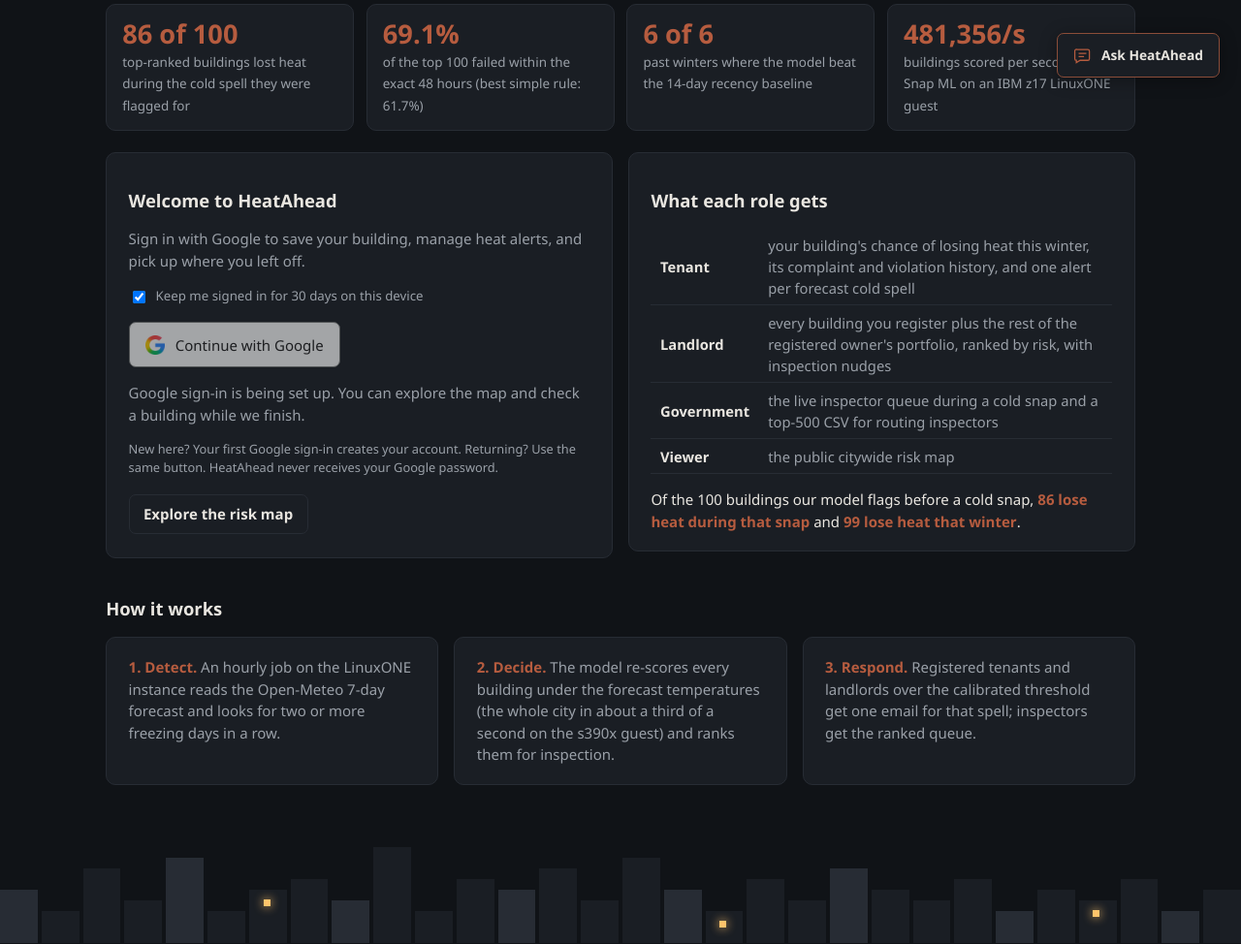
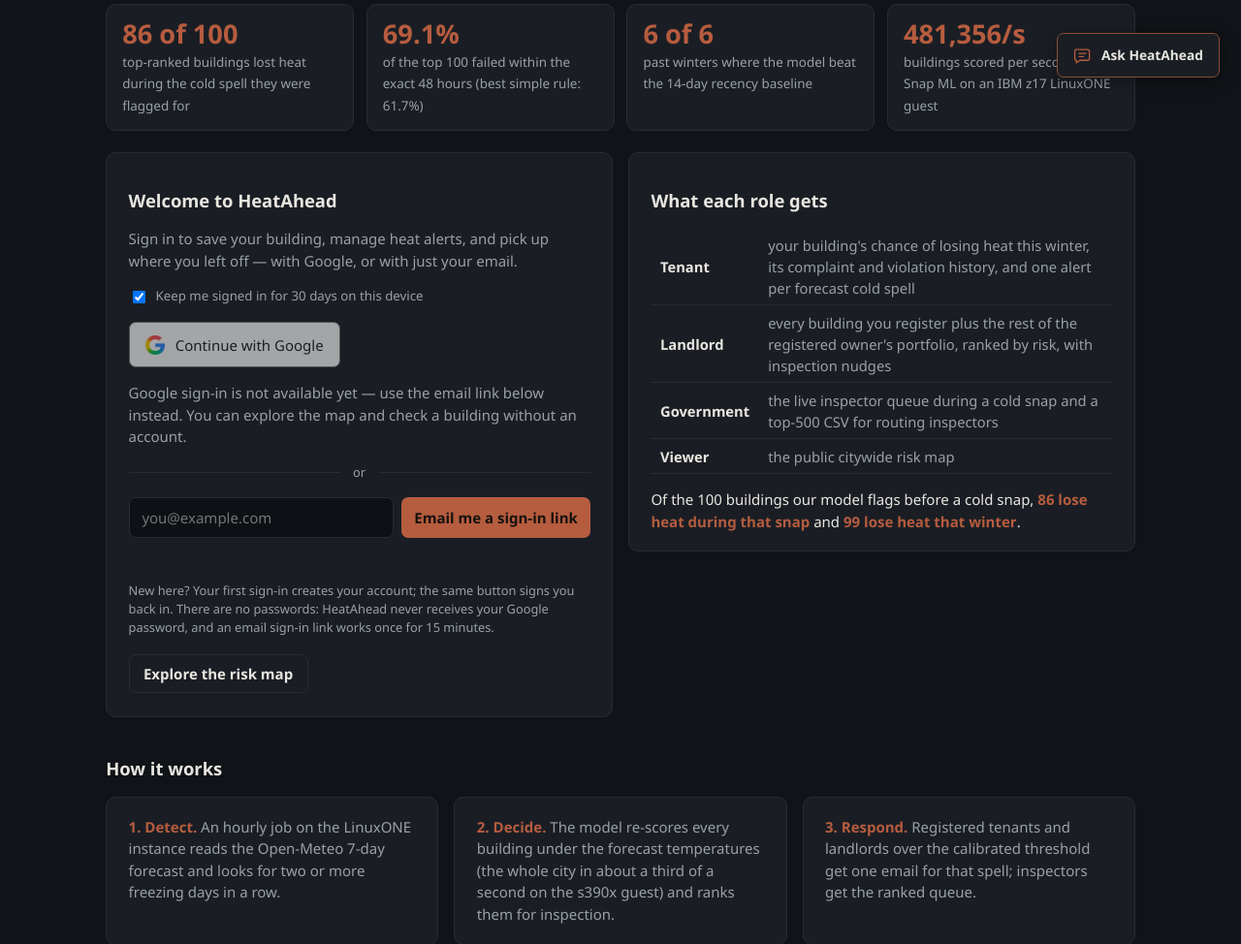
Before and after one commit to Tanneywanney25/ibm_submission, a Flask app: page / in a window 1280 px wide. Shown: the part 700-1674 px from the top of the page at 97% size. Run offline with Flask 3, Linux system fonts and the light colour scheme; some libraries are stand-ins or nearby versions.

Commit message:
T14: passwordless email sign-in and an honest cursor on unconfigured sign-in
Why: the Google button sat disabled with a perpetual wait cursor (the Vercel
project has no FLASK_SECRET_KEY or Google OAuth variables, so configured() is
false), and Google was the only way in. Accounts now also work with just an
email address, with no passwords anywhere.

- account_auth.py: POST /api/auth/email sends a signed one-use sign-in link
  (15 minutes, per-worker send budget); GET /api/auth/email/callback verifies
  it, consumes its nonce one-use on the durable backend (fail-closed 503 when
  unreachable) and establishes the same signed session Google uses. New
  email_configured()/email_ready surfaced in /api/auth/session, /api/health
  and templates.
- app.py: LITE forwards the send and the nonce consumption to the instance
  over the existing signed website-to-backend protocol (new FULL endpoints
  /api/account/email_link and /api/account/email_consume, 403 for anything
  unsigned; links must point at the instance's own SITE_URL); FULL/local
  sends directly through mailer. consume_account_nonce takes a ttl.
  Unsubscribe no longer assumes Google-only sign-in.
- mailer.py: sign_in_email message.
- index.html: email form beside the Google button, shared remember choice;
  an unconfigured method shows cursor:not-allowed and says it is being set
  up instead of looking like it is loading forever.
- tests: 4 new cases (local round trip + replay + register as an email
  account, short session + 429 budget, unconfigured/Vercel-alone fail
  closed, full forwarded send/consume through a backend app) - 25/25 green.
- docs: VERCEL.md section 3 rows and section 10; task board T14 row.

Email sign-in stays 503 on production until FLASK_SECRET_KEY is set in
Vercel and on the instance and ~/heatahead/site is pulled and restarted;
/api/health reports email_sign_in.

Co-Authored-By: Claude Fable 5 <noreply@anthropic.com>

```diff
--- a/web/app.py
+++ b/web/app.py
@@ -232,7 +232,7 @@ def forward(method, path, **kw):
         body = (json.dumps(kw.pop("json"), separators=(",", ":"), ensure_ascii=False).encode()
                 if "json" in kw else b"")
         target, headers, nonce = account_auth.signed_forward(
-            method, path, account_auth.user(), body, kw.pop("params", None))
+            method, path, kw.pop("actor", None) or account_auth.user(), body, kw.pop("params", None))
         if body:
             headers["Content-Type"] = "application/json"
         r = requests.request(method, f"{FORWARD_URL}{target}", data=body or None,
@@ -245,14 +245,45 @@ def forward(method, path, **kw):
         return None
 
 
-def consume_account_nonce(nonce):
+def consume_account_nonce(nonce, ttl=90):
     con = db()
     now = int(time.time())
     con.execute("DELETE FROM account_request_nonces WHERE expires < ?", (now,))
     cur = con.execute("INSERT OR IGNORE INTO account_request_nonces(nonce, expires) VALUES (?, ?)",
-                      (nonce, now + 90))
+                      (nonce, now + ttl))
     con.commit()
     return cur.rowcount == 1
+
+
+# ------------------------------------------------------- email sign-in (T14)
+# The website signs a one-use 15-minute link; only the durable backend sends
+# the email (instance SMTP) and consumes the link's nonce. No passwords exist.
+def send_sign_in_link(email, link):
+    if FORWARD_URL:
+        sent = forward("POST", "/api/account/email_link", json=dict(link=link),
+                       actor=account_auth.email_identity(email))
+        return sent is not None and sent[1] == 200
+    if ON_VERCEL:
+        return False
+    msg = mailer.sign_in_email(email, link)
+    threading.Thread(target=mailer.send, args=(msg,), daemon=True).start()
+    return True
+
+
+def consume_sign_in_nonce(nonce, email):
+    """True = fresh, False = already used, None = backend unavailable (fail closed)."""
+    if FORWARD_URL:
+        sent = forward("POST", "/api/account/email_consume", json=dict(nonce=nonce),
+                       actor=account_auth.email_identity(email))
+        if sent is None or sent[1] != 200:
+            return None
+        try:
+            return bool(json.loads(sent[0]).get("fresh"))
+        except (ValueError, TypeError, AttributeError):
+            return None
+    if ON_VERCEL:
+        return None
+    return consume_account_nonce("email-link:" + nonce, ttl=account_auth.EMAIL_LINK_MAX_AGE)
 
 
 # ------------------------------------------------------------------ helpers
@@ -440,6 +471,7 @@ def api_health():
                built_at=META.get("built_at"),
                account_protocol=1 if len(app.secret_key or "") >= 32 else None,
                google_sign_in=account_auth.configured(),
+               email_sign_in=account_auth.email_configured(),
                registrations_to="linuxone" if FORWARD_URL else
                ("unavailable (configure REGISTER_FORWARD_URL)" if ON_VERCEL else f"sqlite on {HOST}"))
     if MODE == "full" or not FORWARD_URL:
@@ -589,11 +621,13 @@ def api_live_start():
 def unsubscribe():
     actor = account_auth.user()
     if not actor:
-        return redirect("/api/auth/google?" + requests.compat.urlencode({"next": request.full_path.rstrip("?")}))
+        if account_auth.configured():
+            return redirect("/api/auth/google?" + requests.compat.urlencode({"next": request.full_path.rstrip("?")}))
+        return redirect("/")     # sign in (Google or email link) from the home page first
     email = (request.args.get("email") or actor["email"]).strip().lower()
     if email != actor["email"]:
         return render_template("auth_message.html", title="Unsubscribe",
-                               message="Sign in with the Google account that received this alert."), 403
+                               message="Sign in with the account that received this alert."), 403
     raw = request.args.get("bbl")
     bbl = clean_bbl(raw) if raw else None
     if raw and bbl is None:
@@ -627,6 +661,34 @@ def api_remove_registration():
     if request.form:
         return redirect("/")
     return jsonify(ok=True, removed=cur.rowcount)
+
+
+@app.post("/api/account/email_link")
+def api_account_email_link():
+    """Instance side of email sign-in: mail the website's signed link. Only the
+    signed website-to-backend protocol may call this, never a browser session."""
+    if not getattr(g, "account_proxy_nonce", None):
+        return jsonify(error="This endpoint accepts only signed website requests."), 403
+    b = request.get_json(silent=True) or {}
+    link = str(b.get("link") or "")
+    if len(link) > 2000 or not link.startswith(mailer.SITE_URL + "/api/auth/email/callback?"):
+        return jsonify(error="invalid sign-in link"), 400
+    msg = mailer.sign_in_email(account_auth.user()["email"], link)
+    threading.Thread(target=mailer.send, args=(msg,), daemon=True).start()
+    return jsonify(ok=True)
+
+
+@app.post("/api/account/email_consume")
+def api_account_email_consume():
+    """Instance side of email sign-in: one-use consumption of a link's nonce."""
+    if not getattr(g, "account_proxy_nonce", None):
+        return jsonify(error="This endpoint accepts only signed website requests."), 403
+    b = request.get_json(silent=True) or {}
+    nonce = b.get("nonce")
+    if not isinstance(nonce, str) or not 20 <= len(nonce) <= 100:
+        return jsonify(error="invalid nonce"), 400
+    return jsonify(ok=True, fresh=consume_account_nonce(
+        "email-link:" + nonce, ttl=account_auth.EMAIL_LINK_MAX_AGE))
 
 
 @app.get("/api/my_buildings")
@@ -780,7 +842,9 @@ def api_draft_message(bbl):
     return jsonify(draft_message(p, role, address))
 
 
-account_auth.init_app(app, consume_account_nonce)
+account_auth.init_app(app, consume_account_nonce, email_backend=dict(
+    ready=lambda: not ON_VERCEL or bool(FORWARD_URL),
+    send_link=send_sign_in_link, consume=consume_sign_in_nonce))
 site_guide.init_app(app)
 
 
--- a/web/templates/index.html
+++ b/web/templates/index.html
@@ -28,6 +28,12 @@ form .row input[type=text] { width:100%; }
 .btnlink.ghost { background:transparent; color:var(--ink); border:1px solid var(--line); }
 .google-button { display:inline-flex; align-items:center; justify-content:center; gap:.7rem; background:#fff; color:#1f1f1f; border:1px solid #747775; padding:.7rem 1rem; font-weight:500; border-radius:7px; min-height:44px; }
 .google-button img { width:20px; height:20px; }
+/* a sign-in method that is not configured yet is unavailable, not "loading" */
+.google-button:disabled, .email-signin button:disabled { cursor:not-allowed; }
+.signin-or { display:flex; align-items:center; gap:.8rem; color:var(--muted); font-size:.8rem; margin:1rem 0; }
+.signin-or::before, .signin-or::after { content:""; flex:1; border-top:1px solid var(--line); }
+.email-signin { display:flex; gap:.5rem; flex-wrap:wrap; }
+.email-signin input { flex:1; min-width:180px; }
 .remember { display:flex; align-items:center; gap:.5rem; color:var(--muted); font-size:.83rem; margin:1rem 0; }
 .account-email { overflow-wrap:anywhere; }
 .saved-row { border-top:1px solid var(--line); padding:.9rem 0; }
@@ -78,7 +84,9 @@ skyline(document.getElementById('heroSky'),
   <div class="card" id="account">
     {% if account_user %}
     <h2>Your account</h2>
-    <p class="muted account-email">Signed in with Google as <b>{{ account_user.email }}</b>.</p>
+    <p class="muted account-email">Signed in
+    {{- ' with Google' if not account_user.sub.startswith('email:') }} as
+    <b>{{ account_user.email }}</b>.</p>
     <h3>Register a building</h3>
     <form id="reg" onsubmit="return register(event)" novalidate>
       <div class="roles" id="roles">
@@ -108,20 +116,34 @@ skyline(document.getElementById('heroSky'),
     sign in again. You can stop alerts from your account or any alert email.</p>
     {% else %}
     <h2>Welcome to HeatAhead</h2>
-    <p class="muted">Sign in with Google to save your building, manage heat alerts, and
-    pick up where you left off.</p>
+    <p class="muted">Sign in to save your building, manage heat alerts, and
+    pick up where you left off — with Google, or with just your email.</p>
     <form action="/api/auth/google" method="get">
       <input type="hidden" name="remember" value="0">
       <label class="remember"><input type="checkbox" name="remember" value="1" checked>
         Keep me signed in for 30 days on this device</label>
-      <button class="google-button" type="submit" {% if not google_ready %}disabled{% endif %}>
+      <button class="google-button" type="submit" {% if not google_ready %}disabled
+        title="Google sign-in is not available yet"{% endif %}>
         <img src="/static/google-g.png" alt="" width="20" height="20">Continue with Google
       </button>
     </form>
-    {% if not google_ready %}<p class="muted" role="status">Google sign-in is being set up.
-    You can explore the map and check a building while we finish.</p>{% endif %}
-    <p class="muted" style="font-size:.8rem">New here? Your first Google sign-in creates
-    your account. Returning? Use the same button. HeatAhead never receives your Google password.</p>
+    {% if not google_ready %}<p class="muted" role="status">Google sign-in is not available
+    yet{% if email_ready %} — use the email link below instead{% endif %}. You can explore
+    the map and check a building without an account.</p>{% endif %}
+    <div class="signin-or" aria-hidden="true">or</div>
+    <form class="email-signin" id="email_signin_form" novalidate>
+      <input id="email_signin" type="email" placeholder="you@example.com"
+             autocomplete="email" aria-label="Email address for a sign-in link"
+             {% if not email_ready %}disabled{% endif %}>
+      <button type="submit" {% if not email_ready %}disabled
+        title="Email sign-in is not available yet"{% endif %}>Email me a sign-in link</button>
+    </form>
+    <p id="email_signin_status" class="muted" role="status" aria-live="polite"
+       style="font-size:.85rem; min-height:1.1rem">{% if not email_ready %}Email sign-in is
+       being set up. You can explore the map and check a building while we finish.{% endif %}</p>
+    <p class="muted" style="font-size:.8rem">New here? Your first sign-in creates your
+    account; the same button signs you back in. There are no passwords: HeatAhead never
+    receives your Google password, and an email sign-in link works once for 15 minutes.</p>
     <a class="btnlink ghost" href="/map">Explore the risk map</a>
     {% endif %}
   </div>
@@ -267,5 +289,27 @@ async function removeBuilding(button){
   } catch (error) { $('saved-status').textContent = error.message; button.disabled = false; }
 }
 if (signedInAccount) loadAccount();
+
+// T14: passwordless email sign-in - request a one-use 15-minute link
+const emailForm = $('email_signin_form');
+if (emailForm) emailForm.addEventListener('submit', async e => {
+  e.preventDefault();
+  const email = $('email_signin').value.trim();
+  const status = $('email_signin_status');
+  if (!email) { status.textContent = 'Type your email address first.'; return; }
+  const remember = document.querySelector('#account input[name=remember][value="1"]');
+  const button = emailForm.querySelector('button');
+  button.disabled = true;
+  status.textContent = 'Sending your sign-in link…';
+  try {
+    const r = await fetch('/api/auth/email', {method:'POST',
+      headers:{'Content-Type':'application/json'},
+      body:JSON.stringify({email, remember: remember && remember.checked ? 1 : 0})});
+    const j = await r.json();
+    status.textContent = r.ok ? (j.message || 'Check your inbox for the sign-in link.')
+                              : (j.error || 'The sign-in email could not be sent. Please try again.');
+  } catch { status.textContent = 'Could not reach the server — please try again.'; }
+  button.disabled = false;
+});
 </script>
 {% endblock %}
```
Also changed, not shown: docs/VERCEL.md (+12 -2 lines), web/account_auth.py (+100 -7 lines), web/mailer.py (+14 -0 lines), web/tests/test_accounts.py (+111 -0 lines), docs/tasks/README.md.
